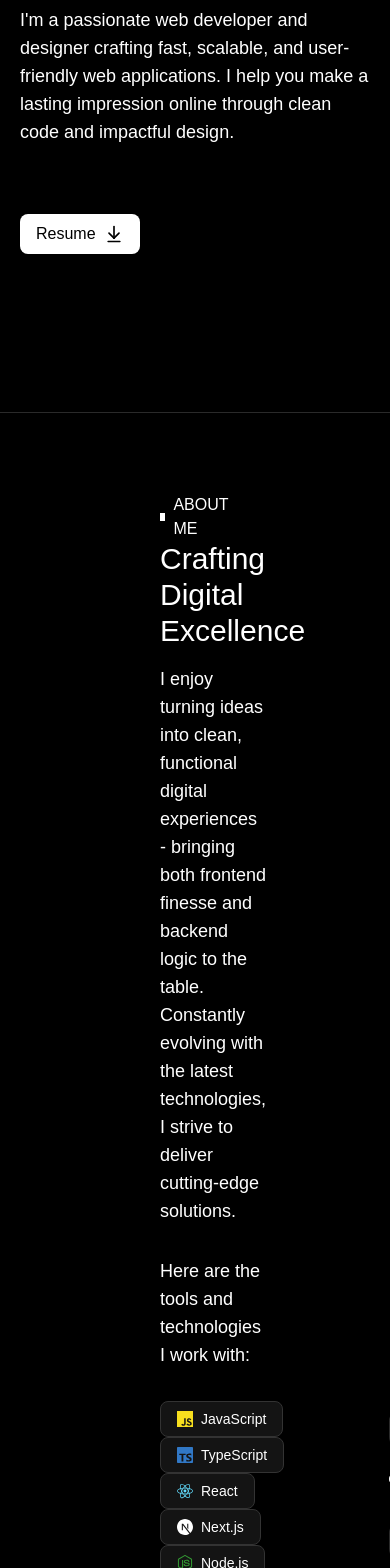
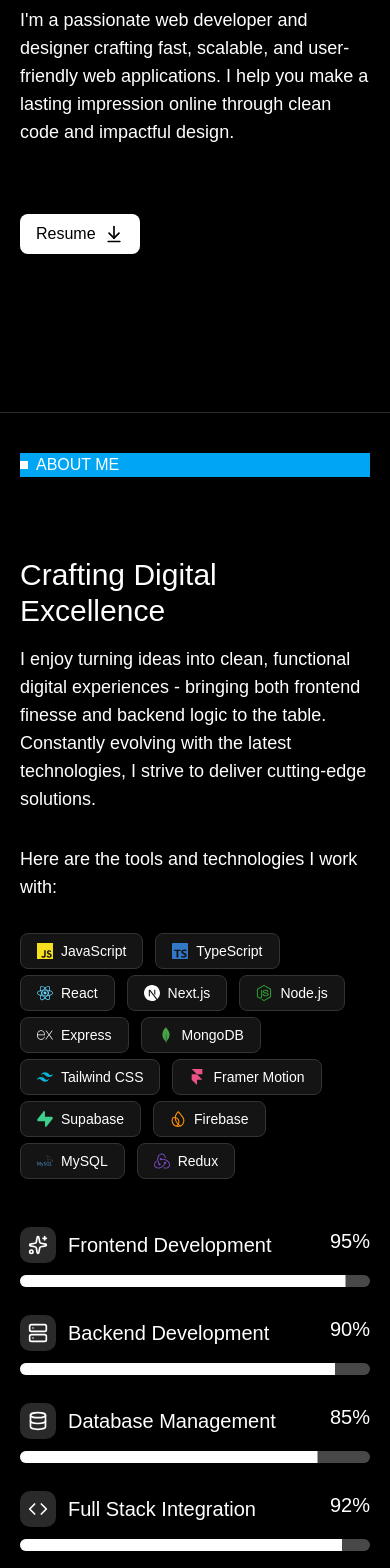
Before and after one commit to aayushcyy/aayushPorfolio, a Next.js app: page / in a window 390 px wide. Shown: the part 432-2000 px from the top of the page. Built offline with nearby package versions, Linux system fonts and the light colour scheme; a web font is replaced by a local one.

Commit message:
feat: about section mobile responsive

```diff
--- a/app/Components/About.jsx
+++ b/app/Components/About.jsx
@@ -55,16 +55,16 @@ export default function About() {
     { name: "Redux", icon: "SiRedux", color: "#764ABC" },
   ];
   return (
-    <div className="w-full flex justify-center items-center text-white font-funnel px-40 py-20">
-      <div className="md:flex w-full md:justify-between">
-        <div className="flex flex-col gap-2 justify-between">
+    <div className="w-full flex justify-center items-center text-white font-funnel md:px-40 px-5 md:py-20 py-10">
+      <div className="flex md:flex-row flex-col gap-20 w-full md:justify-between">
+        <div className="flex flex-col gap-2 justify-between bg-sky-500">
           <div className="flex items-center gap-2">
             <span className="w-2 h-2 bg-white"></span>
             <p className="uppercase">About me</p>
           </div>
         </div>
-        <div className="w-[65%] h-full flex flex-col items-start gap-4">
-          <p className="text-3xl font-medium">Crafting Digital Excellence</p>
+        <div className="md:w-[65%] h-full flex flex-col items-start gap-4">
+          <p className="text-3xl md:font-medium">Crafting Digital Excellence</p>
           <p className="text-lg font-thin">
             I enjoy turning ideas into clean, functional digital experiences -
             bringing both frontend finesse and backend logic to the table.
@@ -74,9 +74,9 @@ export default function About() {
           <p className="text-lg font-thin my-4">
             Here are the tools and technologies I work with:
           </p>
-          <div className="flex gap-20">
+          <div className="flex md:flex-row flex-col md:gap-20 gap-12">
             {/* Skills */}
-            <div className="flex flex-wrap gap-x-3 w-[90%]">
+            <div className="flex flex-wrap gap-x-3 md:gap-y-0 gap-y-1.5 md:w-[90%]">
               {techSkills.map((skill, index) => {
                 const IconComponent = icons[skill.icon];
                 return (
@@ -93,7 +93,7 @@ export default function About() {
             {/* Progress Bars */}
             <div className="w-full flex flex-col gap-7">
               {/* Frontend */}
-              <div className="flex flex-col gap-4">
+              <div className="flex flex-col md:gap-4 gap-3">
                 <div className="flex justify-between text-xl">
                   <div className="flex items-center gap-3">
                     <Sparkles className="bg-[#2A2A2A] size-9 cursor-pointer px-2 py-2 rounded-lg" />
@@ -109,7 +109,7 @@ export default function About() {
                 </div>
               </div>
               {/* Backend */}
-              <div className="flex flex-col gap-4">
+              <div className="flex flex-col md:gap-4 gap-3">
                 <div className="flex justify-between text-xl">
                   <div className="flex items-center gap-3">
                     <Server className="bg-[#2A2A2A] size-9 cursor-pointer px-2 py-2 rounded-lg" />
@@ -125,7 +125,7 @@ export default function About() {
                 </div>
               </div>
               {/* Database */}
-              <div className="flex flex-col gap-4">
+              <div className="flex flex-col md:gap-4 gap-3">
                 <div className="flex justify-between text-xl">
                   <div className="flex items-center gap-3">
                     <Database className="bg-[#2A2A2A] size-9 cursor-pointer px-2 py-2 rounded-lg" />
@@ -141,7 +141,7 @@ export default function About() {
                 </div>
               </div>
               {/* Fullstack */}
-              <div className="flex flex-col gap-4">
+              <div className="flex flex-col md:gap-4 gap-3">
                 <div className="flex justify-between text-xl">
                   <div className="flex items-center gap-3">
                     <Code className="bg-[#2A2A2A] size-9 cursor-pointer px-2 py-2 rounded-lg" />
```
